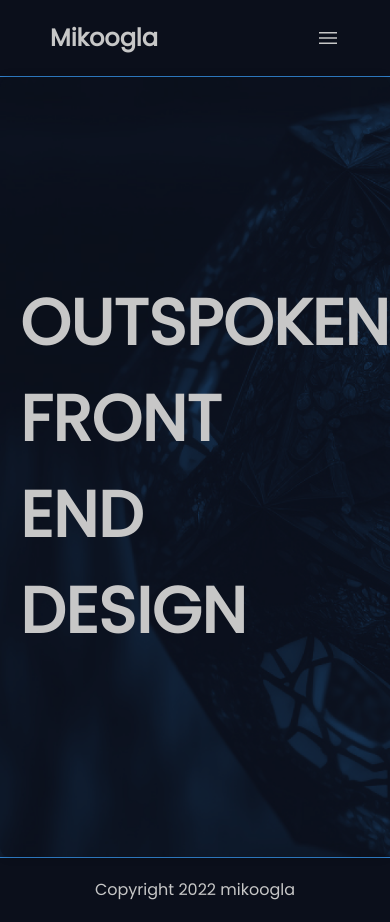
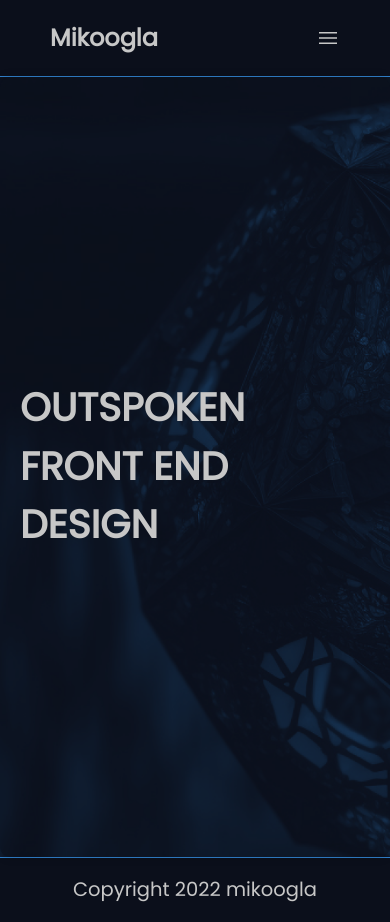
Before and after one commit to mikoogla/vue-portfolio, a Vue app: page / in a window 390 px wide. Built offline with nearby package versions, Linux system fonts and the light colour scheme.

Commit message:
more responsiveness

```diff
--- a/src/assets/base.css
+++ b/src/assets/base.css
@@ -6,10 +6,35 @@
   --color-accent-1: #34396a;
   --color-accent-2: #3182ce;
 
+  --size-font: 1.2rem;
   --size-navbar-height: 4rem;
   --size-footer-height: 4rem;
 
   --container-height: calc(100vh - var(--size-navbar-height));
+  --h1-font-size: 4rem;
+}
+@media (max-width: 768px), (max-height: 768px) {
+  :root {
+    --h1-font-size: 3.5rem;
+  }
+}
+
+@media (max-width: 500px) {
+  :root {
+    --h1-font-size: calc(10vw);
+  }
+}
+
+@media (max-height: 500px) {
+  :root {
+    --h1-font-size: calc(10vh);
+  }
+}
+
+@media (max-width: 500px) {
+  :root {
+    --size-font: calc(5vw);
+  }
 }
 
 /* color palette from <https://github.com/vuejs/theme> */
--- a/src/assets/main.css
+++ b/src/assets/main.css
@@ -5,7 +5,7 @@ body {
   width: 100%;
   height: 100%;
   font-family: "Poppins", sans-serif;
-  font-size: 16px;
+  font-size: var(--size-font);
   line-height: 1.5;
   color: var(--color-text);
   background-color: var(--color-background);
--- a/src/components/Navbar.vue
+++ b/src/components/Navbar.vue
@@ -71,4 +71,10 @@ function languageChange() {
     justify-content: right;
   }
 }
+
+@media (max-width: 300px) {
+  .logo {
+    display: none;
+  }
+}
 </style>
--- a/src/views/Home.vue
+++ b/src/views/Home.vue
@@ -14,7 +14,7 @@ import TestLotOfContent from "../components/TestLotOfContent.vue";
 
 <style scoped>
 h1 {
-  font-size: 4rem;
+  font-size: var(--h1-font-size);
   font-weight: 700;
   text-align: left;
   max-width: 300px;
```
